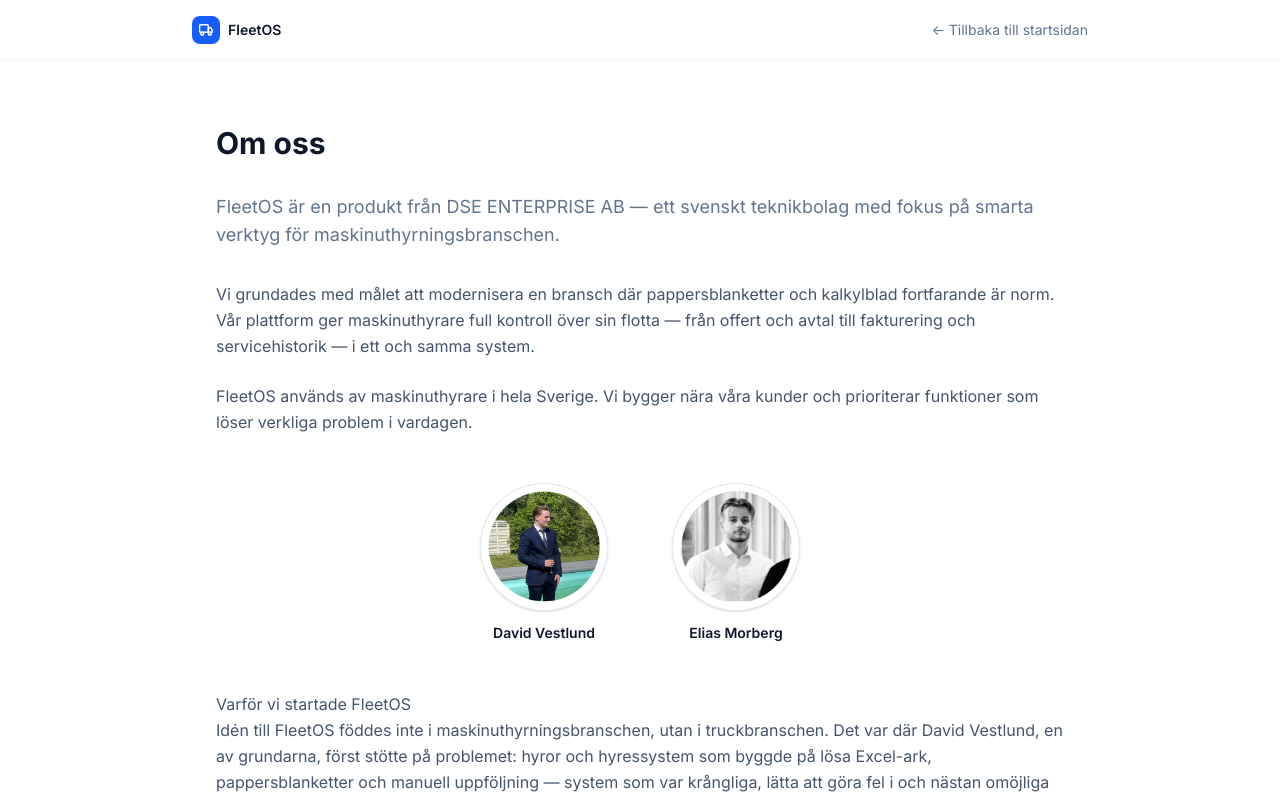
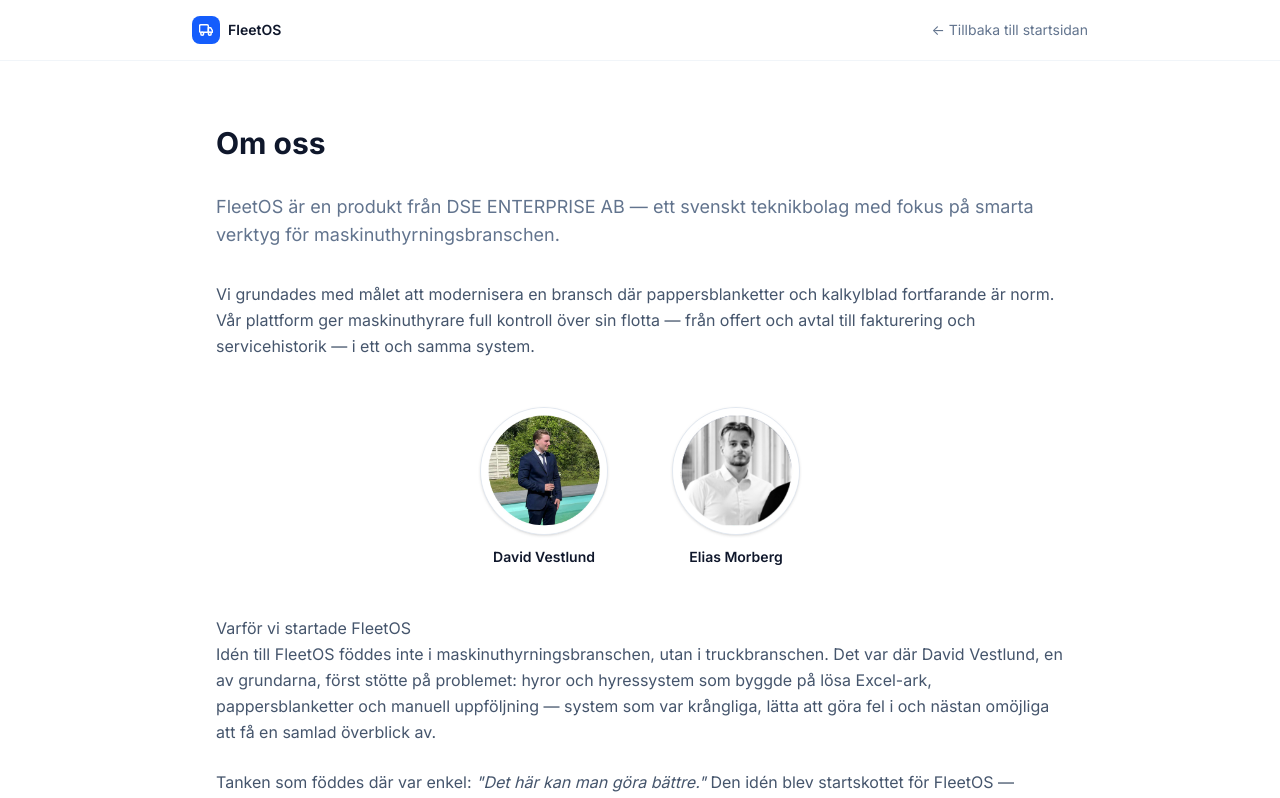
Before and after one commit to DavidWestlundcode/Fleetrent, a Next.js app: page /om-oss in a window 1280 px wide. Shown: the top 798 px of the page. Built offline with nearby package versions, Linux system fonts and the light colour scheme.

Commit message:
content: remove unverified nationwide usage claim from Om oss page

```diff
--- a/src/app/om-oss/page.tsx
+++ b/src/app/om-oss/page.tsx
@@ -12,10 +12,6 @@ export default function OmOssPage() {
       <p className="mb-6">
         Vi grundades med målet att modernisera en bransch där pappersblanketter och kalkylblad fortfarande är norm. Vår plattform ger maskinuthyrare full kontroll över sin flotta — från offert och avtal till fakturering och servicehistorik — i ett och samma system.
       </p>
-      <p className="mb-6">
-        FleetOS används av maskinuthyrare i hela Sverige. Vi bygger nära våra kunder och prioriterar funktioner som löser verkliga problem i vardagen.
-      </p>
-
       <div className="not-prose flex items-center justify-center gap-10 sm:gap-16 my-12">
         <div className="flex flex-col items-center gap-3">
           <div className="w-28 h-28 sm:w-32 sm:h-32 rounded-full overflow-hidden border border-slate-200 shadow-sm bg-slate-100">
```
